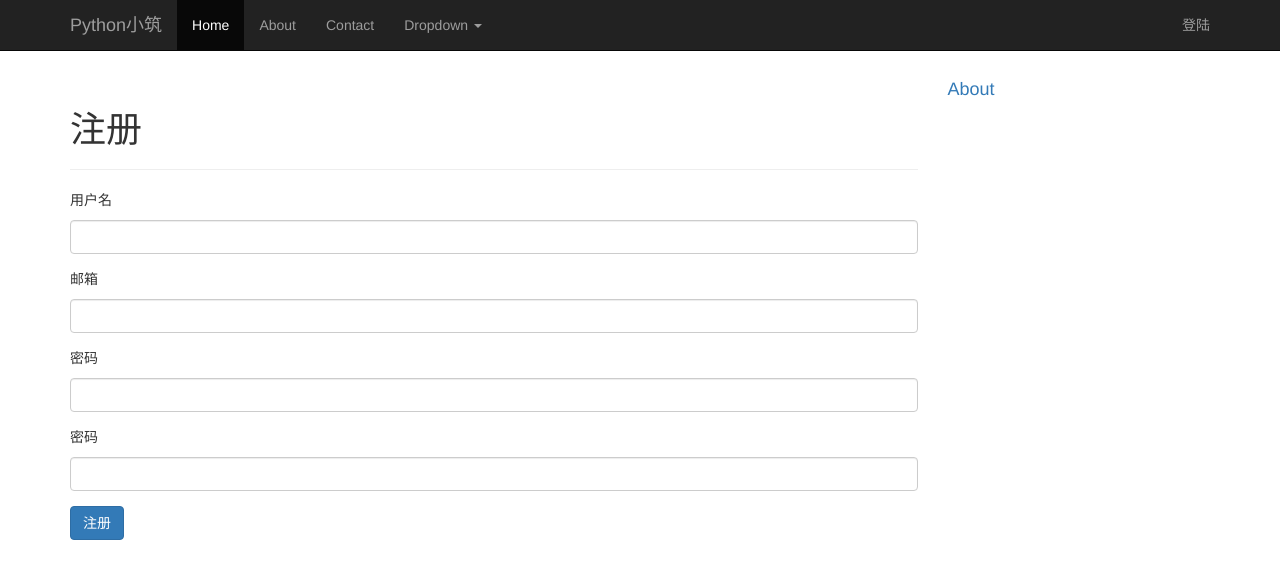
After one commit to ihappier/wechat-blog, a Flask app: page /auth/register in a window 1280 px wide. The commit adds this page. Shown: the top 579 px of the page. Run offline with Flask 2, Linux system fonts and the light colour scheme; parts of the project's set-up code (start-up, migrations or seed data) failed here and were passed over; some libraries are stand-ins or nearby versions.

Commit message:
增加注册和用户登陆功能

```diff
--- a/app/auth/forms.py
+++ b/app/auth/forms.py
@@ -12,16 +12,15 @@
     submit = SubmitField("登陆")
 
 
-class Registration(FlaskForm):
-    email = StringField("邮箱", validators=[DataRequired(), Length(1,64), Email])
-    username = StringField("用户名", validators=[DataRequired(), Length(1,64),
+class RegistrationForm(FlaskForm):
+    email = StringField("邮箱", validators=[DataRequired(), Length(1, 64), Email()])
+    username = StringField("用户名", validators=[DataRequired(), Length(1, 64),
                                               Regexp('^[A-Za-z][A-Za-z0-9_.]*$', 0,
                                                      "用户名只能包含字母数字下划线")])
     password = PasswordField("密码", validators=[DataRequired(), EqualTo('password2',
                                                                        message="密码必须一致")])
     password2 = PasswordField("在输入一次", validators=[DataRequired()])
     submit = SubmitField("注册")
-
 
     def validate_email(self, field):
         if User.query.filter_by(email=field.data).first():
--- a/app/auth/views.py
+++ b/app/auth/views.py
@@ -1,9 +1,38 @@
 from . import auth
-from flask import render_template
-from .forms import LoginForm
+from ..models import User, db
+from flask import render_template, request, redirect, url_for, flash
+from .forms import LoginForm, RegistrationForm
+from flask_login import login_user, login_required, logout_user
 
 
 @auth.route("/login", methods=["GET", "POST"])
 def login():
     form = LoginForm()
+    if form.validate_on_submit():
+        user = User.query.filter_by(username=form.username.data).first()
+        if user is not None and user.verify_password(form.password.data):
+            login_user(user, form.remember_me.data)
+            return redirect(request.args.get('next') or url_for('main.index'))
+        flash("无效的用户名或密码")
     return render_template('auth/login.html', form=form)
+
+
+@auth.route("/logout")
+@login_required
+def logout():
+    logout_user()
+    flash("您已注销")
+    return redirect(url_for('main.index'))
+
+
+@auth.route("/register", methods=["GET", "POST"])
+def register():
+    form = RegistrationForm()
+    if form.validate_on_submit():
+        user = User(username=form.username.data,
+                    email=form.email.data,
+                    password=form.password.data)
+        db.session.add(user)
+        db.session.commit()
+        return redirect(url_for('auth.login'))
+    return render_template('auth/register.html', form=form)
--- /dev/null
+++ b/app/templates/auth/register.html
@@ -0,0 +1,25 @@
+{% extends "layout.html" %}
+{% block blog %}
+<div class="page-header"><h1>注册</h1></div>
+<form method="post">
+    <div class="form-group">
+        <p>用户名</p>
+        {{form.username(class="form-control")}}
+    </div>
+    <div class="form-group">
+        <p>邮箱</p>
+        {{form.email(class="form-control")}}
+    </div>
+    <div class="form-group">
+        <p>密码</p>
+        {{form.password(class="form-control")}}
+    </div>
+    <div class="form-group">
+        <p>密码</p>{{form.password2(class="form-control")}}
+    </div>
+    <div class="row">
+        <div class="col-xs-1">{{form.submit(class="btn btn-primary")}}</div>
+    </div>
+    {{form.csrf_token}}
+</form>
+{% endblock %}
--- a/app/templates/layout.html
+++ b/app/templates/layout.html
@@ -33,6 +33,13 @@
                     </ul>
                 </li>
             </ul>
+            <ul class="nav navbar-nav navbar-right">
+                {% if current_user.is_authenticated %}
+                <li><a href="{{ url_for('auth.logout') }}">注销</a></li>
+                {% else %}
+                <li><a href="{{ url_for('auth.login') }}">登陆</a></li>
+                {% endif %}
+            </ul>
         </div><!--/.nav-collapse -->
     </div>
 </nav>
@@ -42,9 +49,9 @@
 <div class="container theme-showcase" role="main">
 
     <!--<div class="jumbotron">-->
-        <!--<h1>Hello, world!</h1>-->
-        <!--<p>这是一个测试</p>-->
-        <!--<p><a class="btn btn-primary btn-lg" href="#" role="button">Learn more</a></p>-->
+    <!--<h1>Hello, world!</h1>-->
+    <!--<p>这是一个测试</p>-->
+    <!--<p><a class="btn btn-primary btn-lg" href="#" role="button">Learn more</a></p>-->
     <!--</div>-->
     <div class="row">
 
```
Also changed, not shown: app/main/views.py (+3 -6 lines), app/models.py (+10 -2 lines), app/templates/auth/login.html (+14 -5 lines), data-dev.sqlite.
